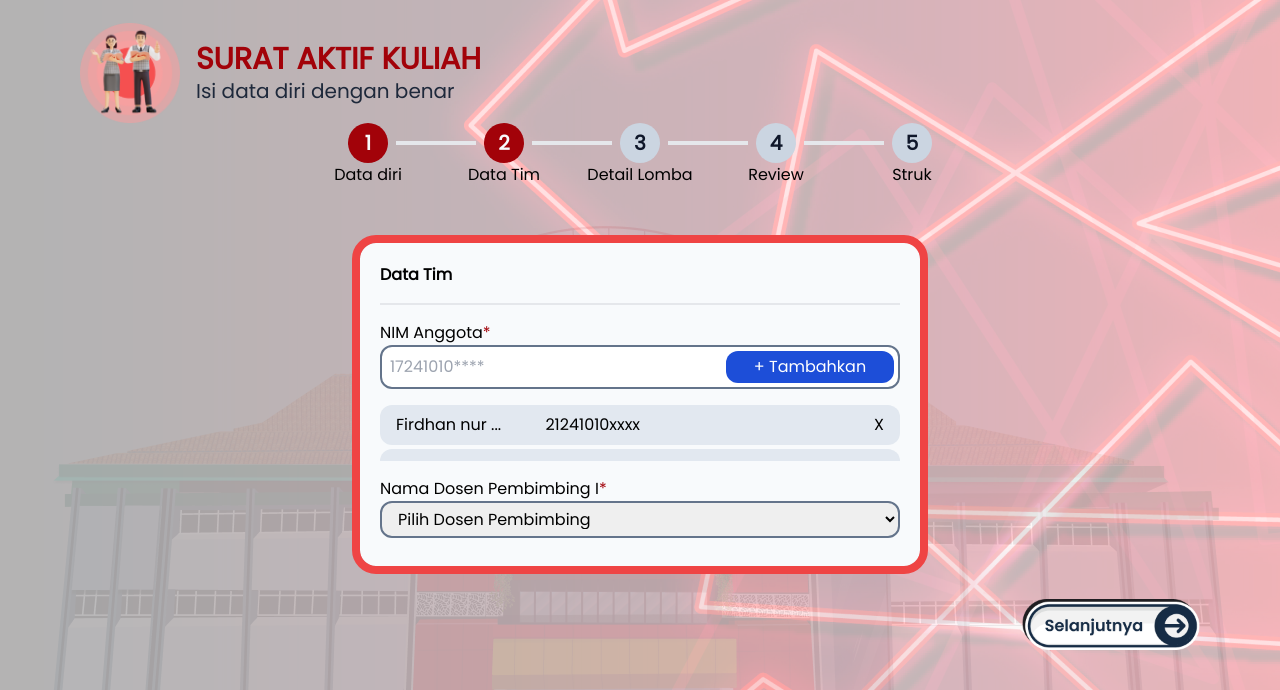
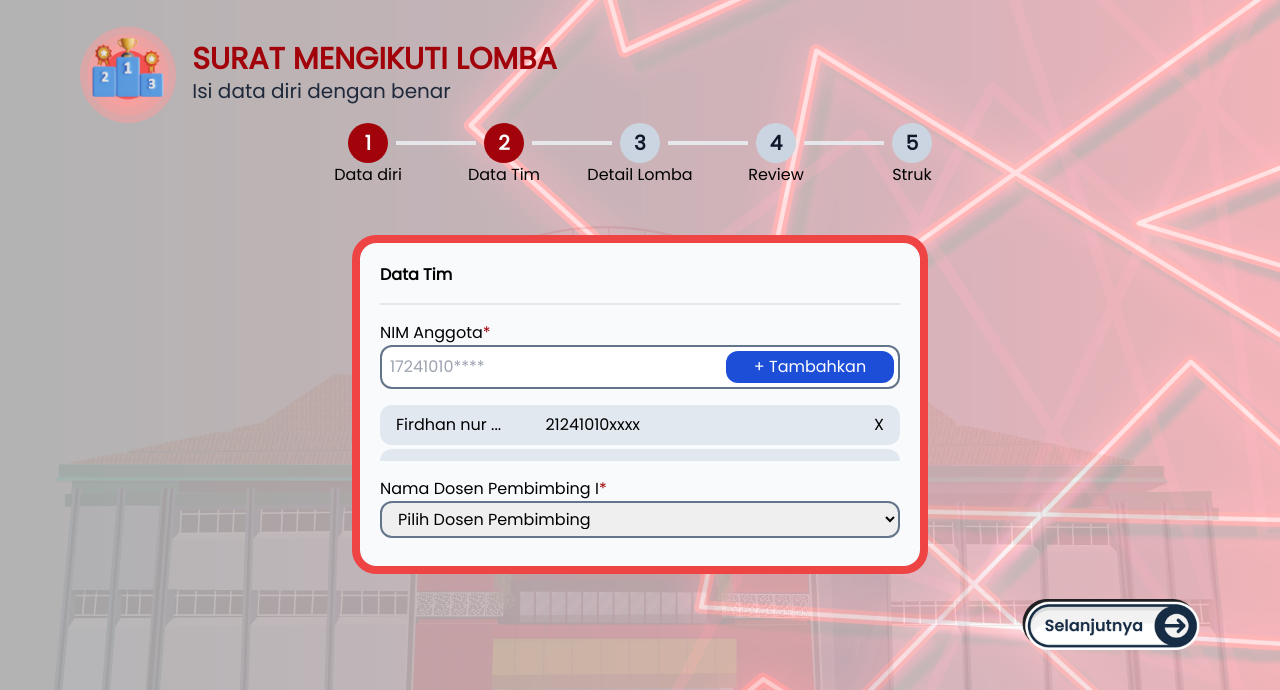
Before and after one commit to ERFANEKHADEMI/faster, a website: page views/surat-lomba/hal-2.html in a window 1280 px wide. Shown: the part 110-800 px from the top of the page. Drawn offline with Linux system fonts and the light colour scheme.

Commit message:
fix surat lomba header

```diff
--- a/views/surat-lomba/hal-2.html
+++ b/views/surat-lomba/hal-2.html
@@ -20,10 +20,10 @@
 <main class="h-1/2">
     <div class="flex items-center gap-4 h-1/4">
         <aside class="h-full">
-            <img class="h-full" src="/public/assets/surat_aktif/icon.png" alt="main-icon">
+            <img class="h-full" src="/public/assets/surat-lomba/icon.png" alt="main-icon">
         </aside>
         <aside>
-            <h1 class="font-black text-2xl xl:text-3xl 2xl:text-6xl text-red-primary">SURAT AKTIF KULIAH</h1>
+            <h1 class="font-black text-2xl xl:text-3xl 2xl:text-6xl text-red-primary">SURAT MENGIKUTI LOMBA</h1>
             <p class="xl:text-xl text-slate-800">Isi data diri dengan benar</p>
         </aside>
     </div>
```
Also changed, not shown: views/surat-lomba/hal-3.html (+2 -2 lines), views/surat-lomba/hal-4.html (+2 -2 lines), views/surat-lomba/hal-5.html (+2 -2 lines).
